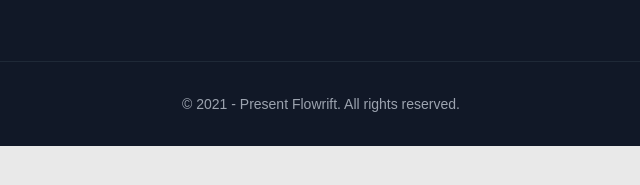
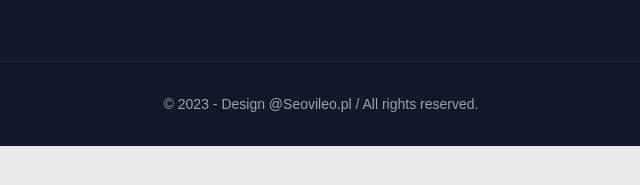
Before and after one commit to Prezes1910/cklfacades, a Gatsby site: page /adm in a window 1280 px wide. Shown: the part 299-484 px from the top of the page, 319-959 px from the left. Built offline with nearby package versions, Linux system fonts and the light colour scheme; Gatsby itself is replaced by a stand-in of ours.

Commit message:
Update footer.js

```diff
--- a/src/components/footer.js
+++ b/src/components/footer.js
@@ -279,7 +279,7 @@ const Footer = () => (
             </div>
 
             <div class="border-t border-gray-800 py-8 text-center text-sm text-gray-400">
-                © 2021 - Present Flowrift. All rights reserved.
+                © 2023 - Design @Seovileo.pl / All rights reserved.
             </div>
         </footer>
     </div>
```
